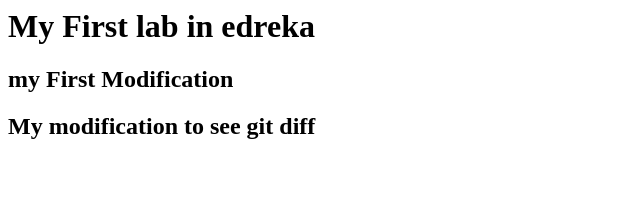
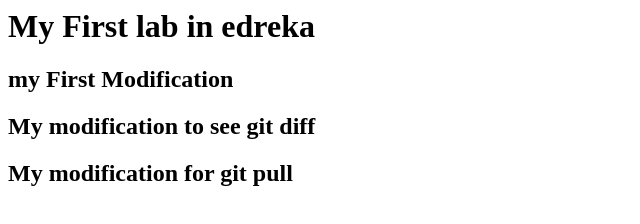
Before and after one commit to PhaniVikas/test, a plain HTML site: page index.html in a window 1280 px wide. Shown: the whole page, without its empty margins (0-640 px from the left). Drawn offline with Linux system fonts and the light colour scheme.

Commit message:
Update index.html

```diff
--- a/index.html
+++ b/index.html
@@ -1,3 +1,4 @@
 <h1> My First lab in edreka <h1>
 <h2> my First Modification <h2>
 <h2> My modification to see git diff <h2>
+  <h2> My modification for git pull <h2>
```
